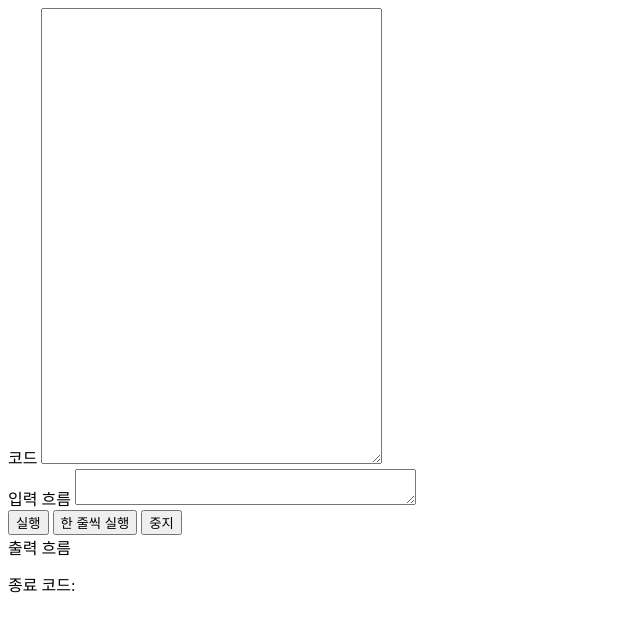
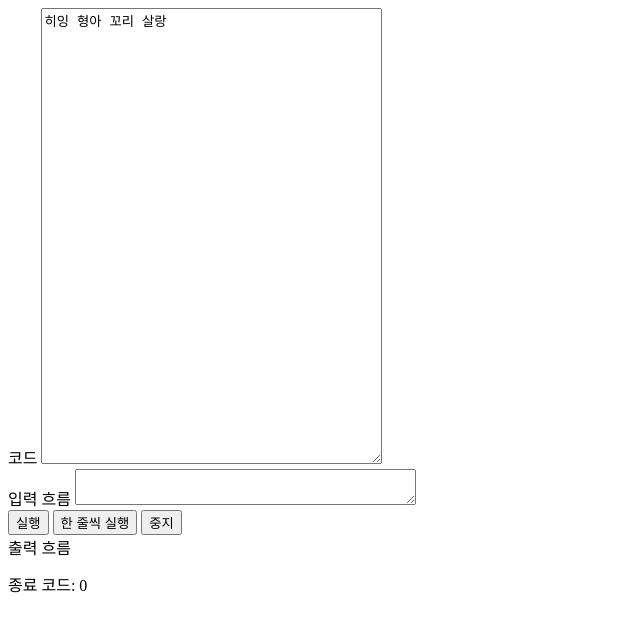
Before and after one commit to dragonteros/sallang, a plain HTML site: page index.html in a window 1280 px wide. Shown: the whole page, without its empty margins (0-640 px from the left). Drawn offline with nearby package versions, Linux system fonts and the light colour scheme.

Commit message:
more prettier

```diff
--- a/index.html
+++ b/index.html
@@ -19,7 +19,7 @@
 <body>
     <div>
         코드
-        <textarea id="code" rows="30" cols="40"></textarea>
+        <textarea id="code" rows="30" cols="40">히잉 형아 꼬리 살랑</textarea>
     </div>
     <div>
         입력 흐름
@@ -34,7 +34,7 @@
     </div>
     <div>
         <span>종료 코드:</span>
-        <span id="exitCode"></span>
+        <span id="exitCode">0</span>
     </div>
     <div id="stackWrapper" class="hidden">
         <hr>
```
